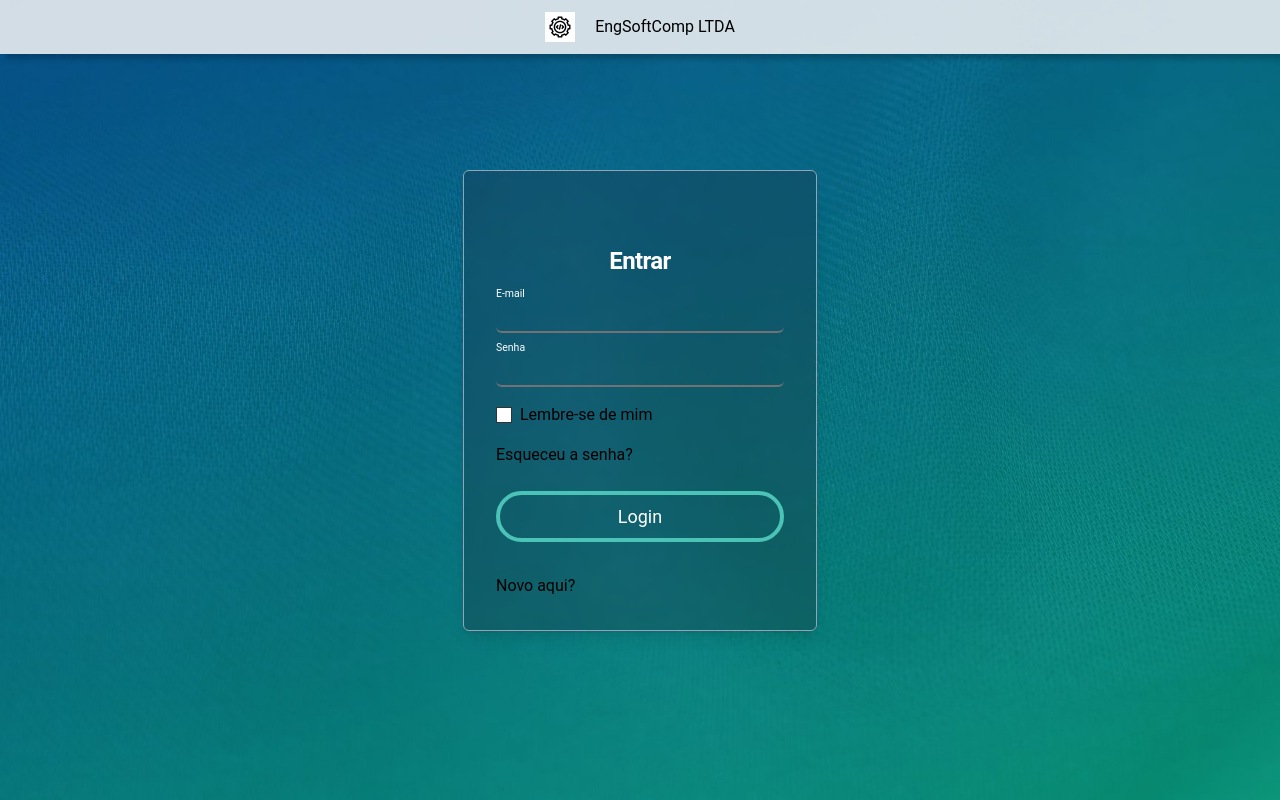
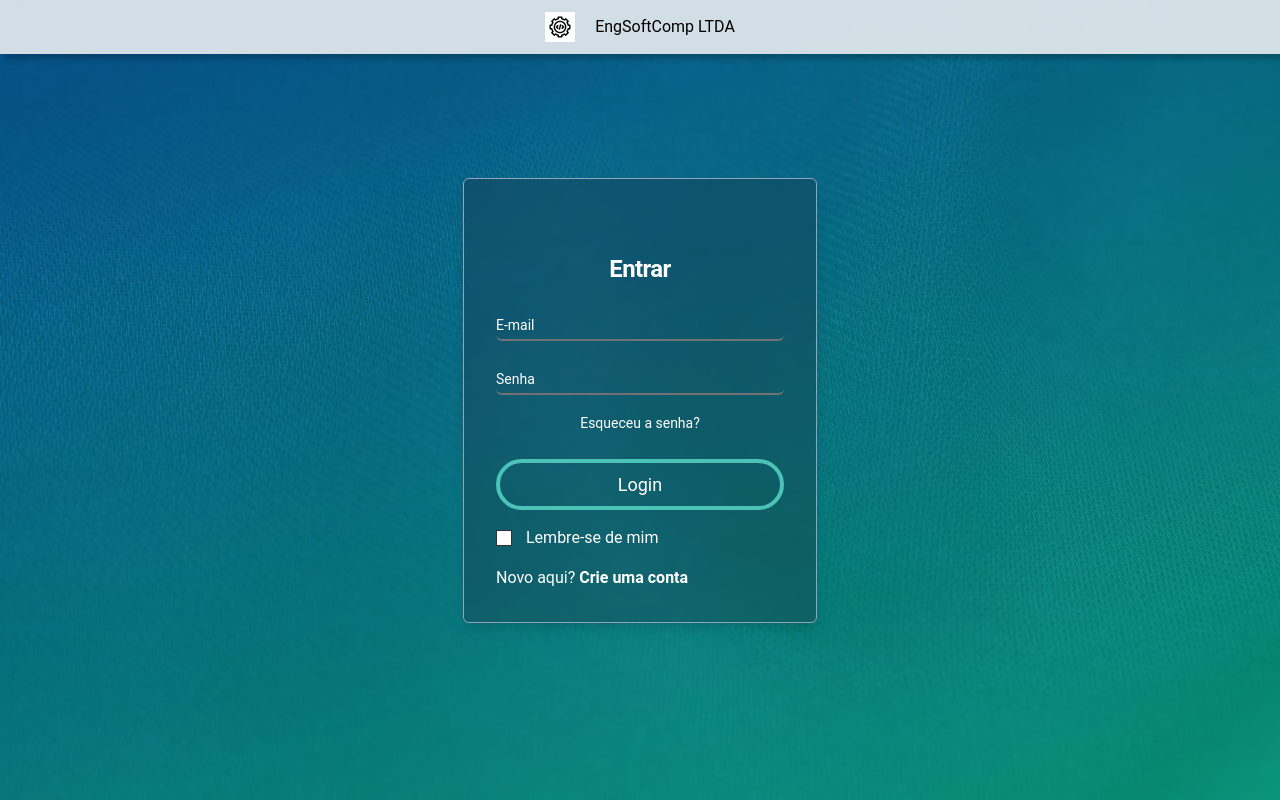
Before and after one commit to ArthurLimaMiranda/Projeto-ES-Front-End, a Next.js app: page / in a window 1280 px wide. Built offline with nearby package versions, Linux system fonts and the light colour scheme.

Commit message:
ajustes no css da página Login

```diff
--- a/src/components/Login.tsx
+++ b/src/components/Login.tsx
@@ -2,6 +2,7 @@ import React from 'react';
 import background from '../assets/bg2.jpg';
 import Image from 'next/image';
 import { Header } from "./Header";
+import { DashClientes } from './DashClientes';
 
 export function Login() {
     return (
@@ -18,22 +19,33 @@ export function Login() {
             <div className='bg-slate-800 border border-slate-400 rounded-md p-8 shadow-lg backdrop-filter backdrop-blur-sm bg-opacity-30 relative'>
                 <h1 className= 'mt-10 text-center text-2xl font-bold leading-9 tracking-tight text-white'>Entrar</h1>
                 <form action="">
-                    <div className="relative my-4">
-                        <input type="email" className=" border-gray-300 rounded-md px-0 py-2.3 w-72 block text-sm text-white bg-transparent border-0 border-b-2 appearance-none dark:focus:border-blue-500 focus:border:outline-none focus:ring-0 focus:text-white focus:border-blue-600" />
-                        <label htmlFor='' className='absolute text-sm text-white duration-300 transform -translate-y-6 scale-75 top-3 -z-10 origin-[0] peer-focus:left-0 peer-focus:text-blue-600 peer-focus:dark:text-blue-500 peer-placeholder-shown:scale-100 peer-placeholder-shown:translate-y-0 peer-focus:scale-75 peer-focus:-translate-y-6'>E-mail</label>
+                <div className="relative my-4">
+                    <input
+                        type="email"
+                        className="peer border-gray-300 rounded-md px-0 py-2.3 w-72 block text-sm text-white bg-transparent border-0 border-b-2 appearance-none focus:outline-none focus:ring-0 focus:border-[#4BC3B7]"
+                        placeholder=" "
+                    />
+                    <label
+                        className="absolute text-sm text-white duration-300 transform -translate-y-6 scale-75 top-3 origin-[0] peer-focus:left-0 peer-focus:text-white peer-placeholder-shown:scale-100 peer-placeholder-shown:translate-y-0 peer-focus:scale-75 peer-focus:-translate-y-6">
+                        E-mail
+                </label>
+                </div>
+                <div className="relative my-4">
+                    <input
+                        type="email"
+                        className="peer border-gray-300 rounded-md px-0 py-2.3 w-72 block text-sm text-white bg-transparent border-0 border-b-2 appearance-none focus:outline-none focus:ring-0 focus:border-[#4BC3B7]" placeholder=" "/>
+                    <label className="absolute text-sm text-white duration-300 transform -translate-y-6 scale-75 top-3 origin-[0] peer-focus:left-0 peer-focus:text-white peer-placeholder-shown:scale-100 peer-placeholder-shown:translate-y-0 peer-focus:scale-75 peer-focus:-translate-y-6">Senha</label>
                     </div>
-                    <div className="relative my-4">
-                        <input type="password" className=" border-gray-300 rounded-md px-0 py-2.3 w-72 block text-sm text-white bg-transparent border-0 border-b-2 appearance-none dark:focus:border-blue-500 focus:border:outline-none focus:ring-0 focus:text-white focus:border-blue-600" />
-                        <label htmlFor='' className='absolute text-sm text-white duration-300 transform -translate-y-6 scale-75 top-3 -z-10 origin-[0] peer-focus:left-0 peer-focus:text-blue-600 peer-focus:dark:text-blue-500 peer-placeholder-shown:scale-100 peer-placeholder-shown:translate-y-0 peer-focus:scale-75 peer-focus:-translate-y-6'>Senha</label>
+                    <div className='justify-center items-center text-center'>
+                        <span className="ml-auto text-sm text-white hover:text-[#4BC3B7] hover:underline"><a href='forgotpassword'>Esqueceu a senha?</a></span>
                     </div>
-                    <div className="flex items-center mb-4">
-                        <input type="checkbox" name="" id="" className="mr-2" />
-                        <label htmlFor='' className=''>Lembre-se de mim</label>
-                    </div>
-                    <span className="ml-auto">Esqueceu a senha?</span>
                     <button type="submit" className='w-full mb-4 text-[18px] mt-6 rounded-full border-4 border-[#4BC3B7] px-4 bg-transparent text-white hover:bg-[#F5F5F5] hover:border-[#F5F5F5] hover:text-[#03494E] py-2 transition-colors duration-300'>Login</button>
-                    <div className="mt-4">
-                        <span>Novo aqui?</span>
+                    <div className="flex mb-4 gap-1.5 items-center">
+                            <input type="checkbox" name="" id="" className="mr-2" />
+                            <label htmlFor='' className='text-white'>Lembre-se de mim</label>
+                        </div>
+                    <div className="mt-4 ">
+                        <span className='text-white'>Novo aqui? <a className='hover:text-white hover:underline font-bold' href='register'>Crie uma conta</a></span>
                     </div>
                 </form>
             </div>
```
